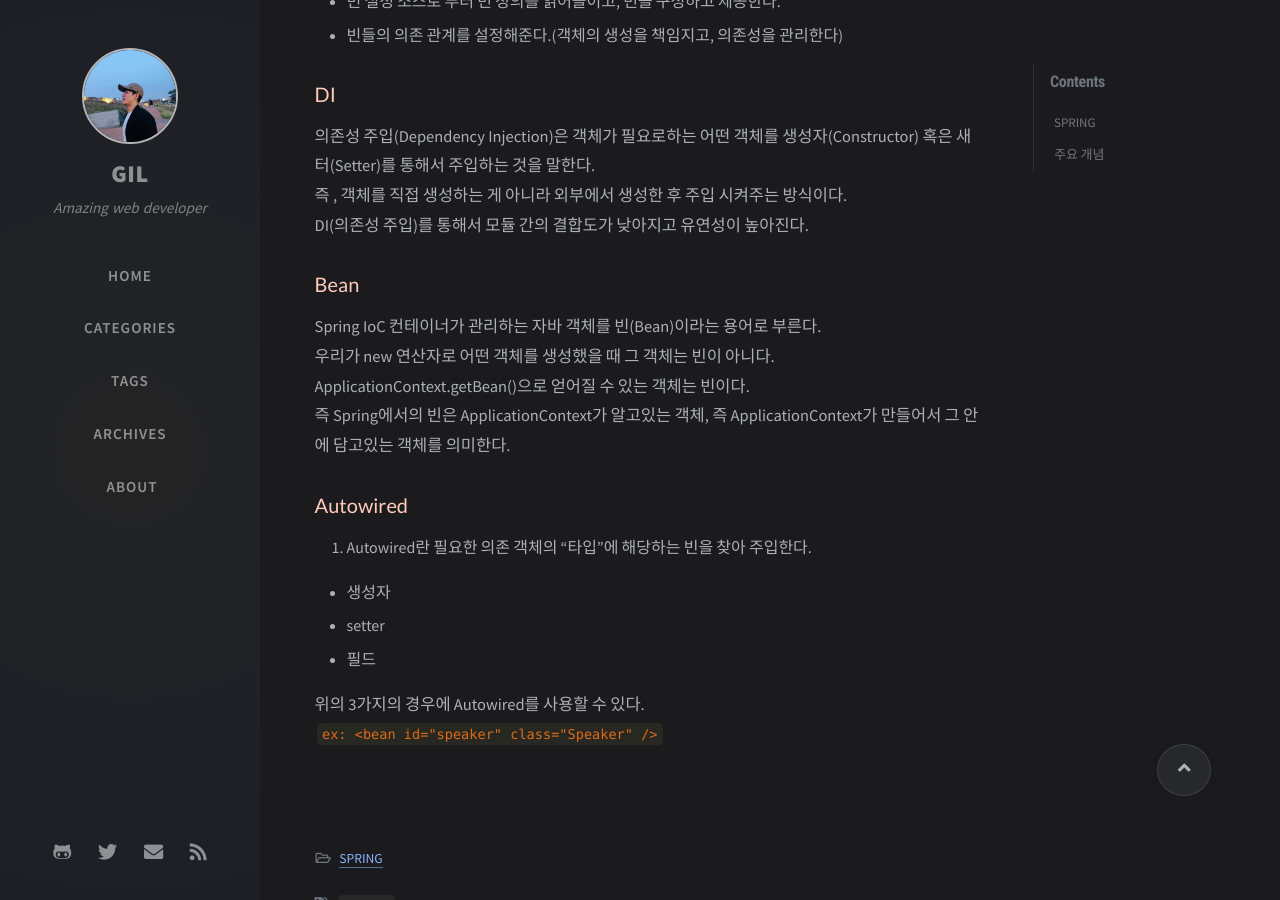
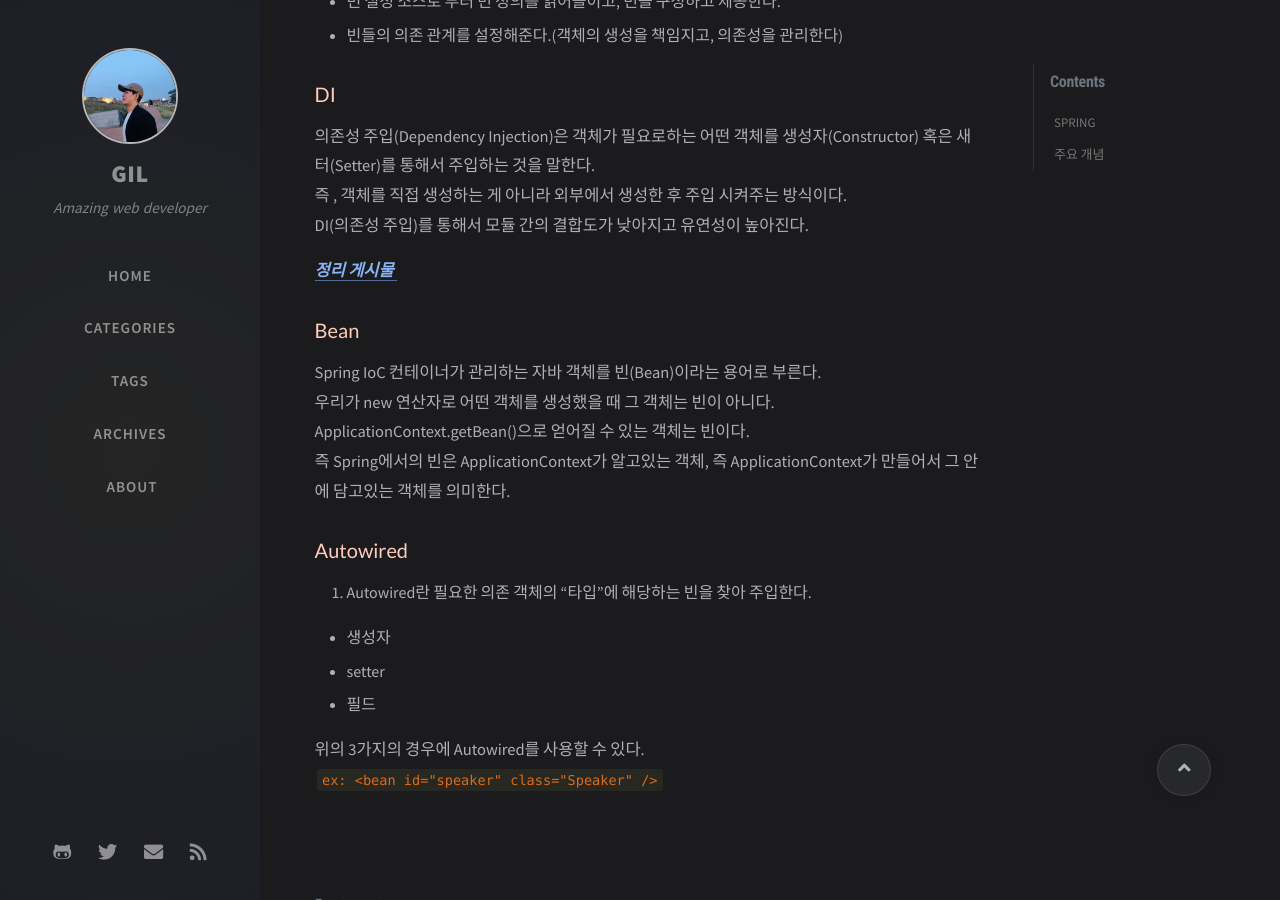
Before and after one commit to fkdl3010/fkdl3010.github.io, a Jekyll site: the page built from _posts/spring/2021-01-15-spring.md, in a window 1280 px wide and 900 px high, scrolled down 2017 px. Built offline with Jekyll 4.4.1, drawn with Linux system fonts in a browser that asks for light colours; nearby versions of some CDN libraries; comment, search, counter and statistics services are not loaded.

Commit message:
[update post 2021-01-16]

```diff
--- a/_posts/spring/2021-01-15-spring.md
+++ b/_posts/spring/2021-01-15-spring.md
@@ -88,6 +88,8 @@ IoC Container는 오브젝트의 생성과 관계설정, 사용, 제거 등의
 즉 , 객체를 직접 생성하는 게 아니라 외부에서 생성한 후 주입 시켜주는 방식이다.
 DI(의존성 주입)를 통해서 모듈 간의 결합도가 낮아지고 유연성이 높아진다.
 
+[***정리 게시물***]({% post_url /spring/2021-01-16-DI %})
+
 ### Bean
 
 Spring IoC 컨테이너가 관리하는 자바 객체를 빈(Bean)이라는 용어로 부른다.
```
